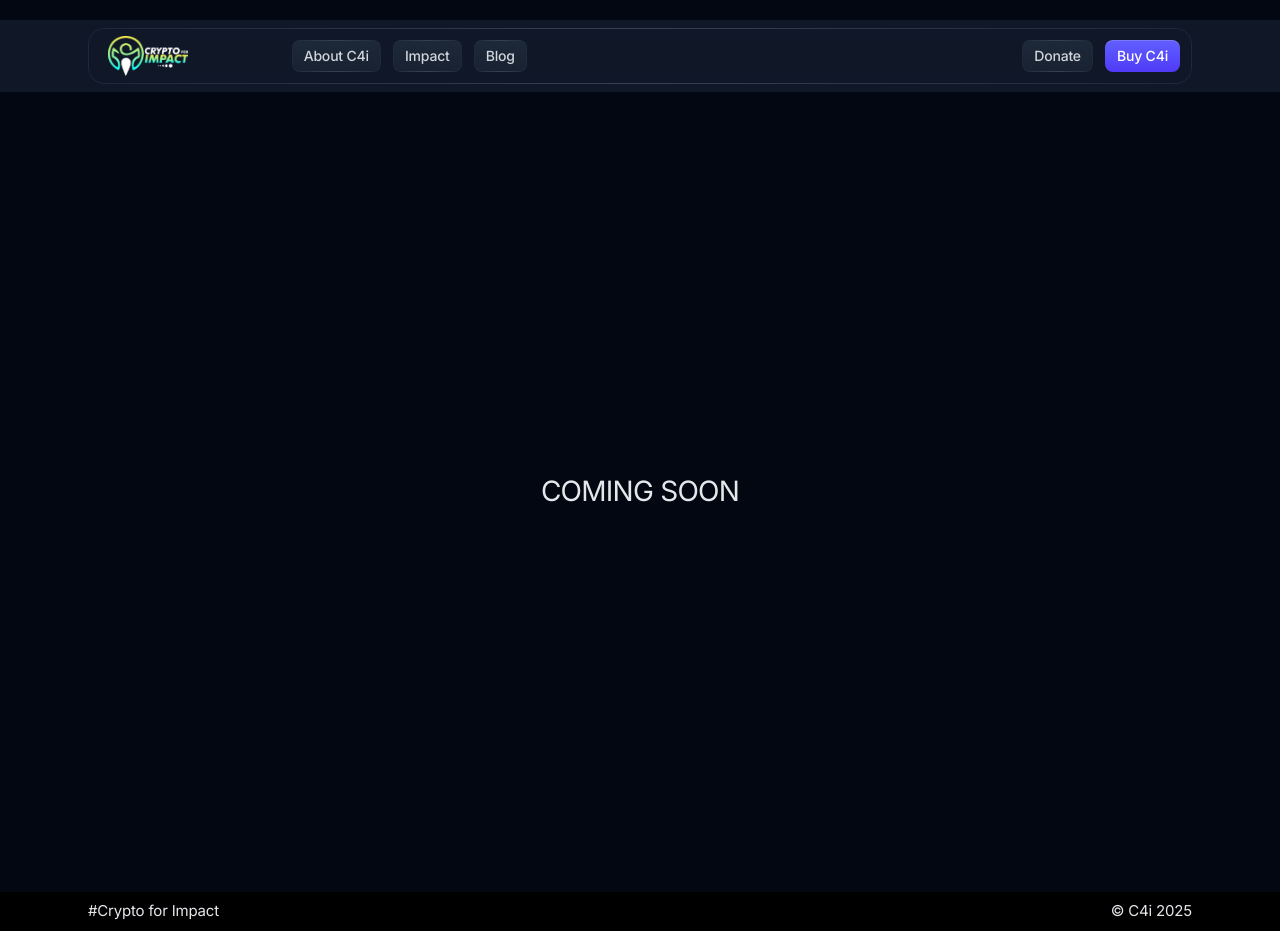
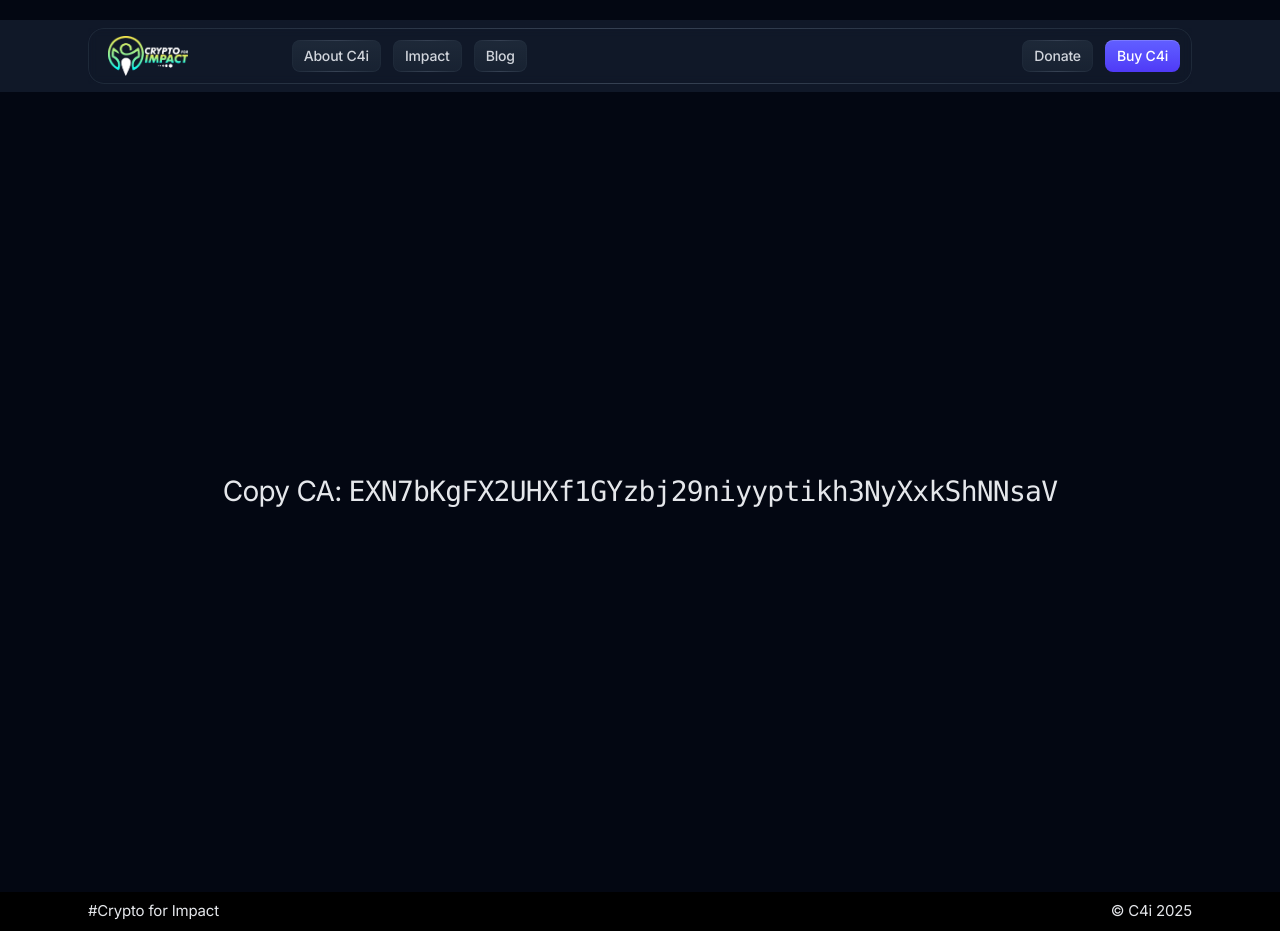
Before and after one commit to obuye37/cryptoforimpact, a Next.js app: page /buyC4i in a window 1280 px wide. Built offline with nearby package versions, Linux system fonts and the light colour scheme.

Commit message:
Update Blog page

```diff
--- a/app/buyC4i/page.tsx
+++ b/app/buyC4i/page.tsx
@@ -8,7 +8,7 @@ export const metadata = {
 const Impacts = () => {
   return (
     <div className='flex justify-center items-center text-3xl h-screen'>
-      COMING SOON
+      <p>Copy CA: <code>EXN7bKgFX2UHXf1GYzbj29niyyptikh3NyXxkShNNsaV</code></p>
     </div>
   )
 }
```
